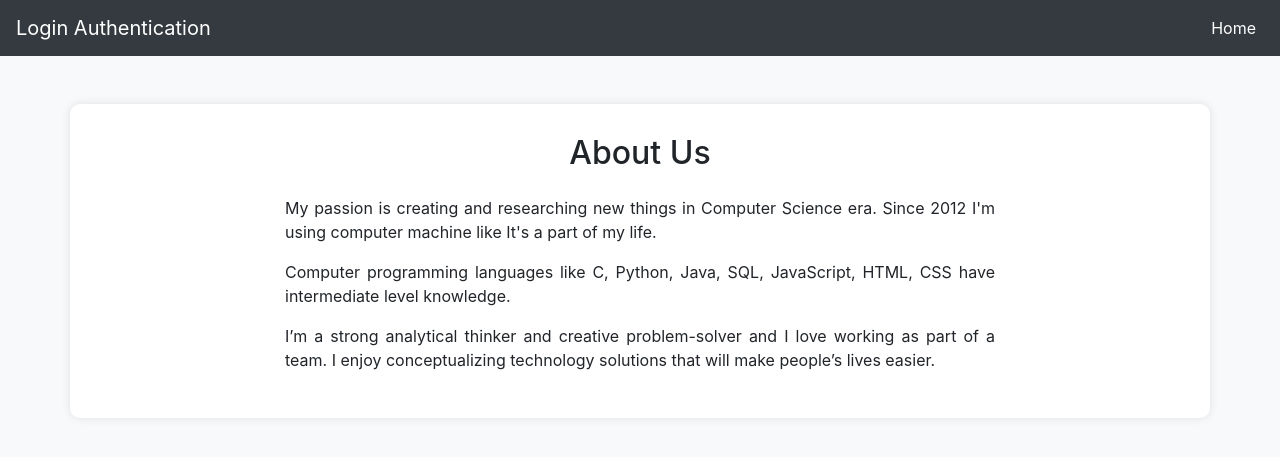
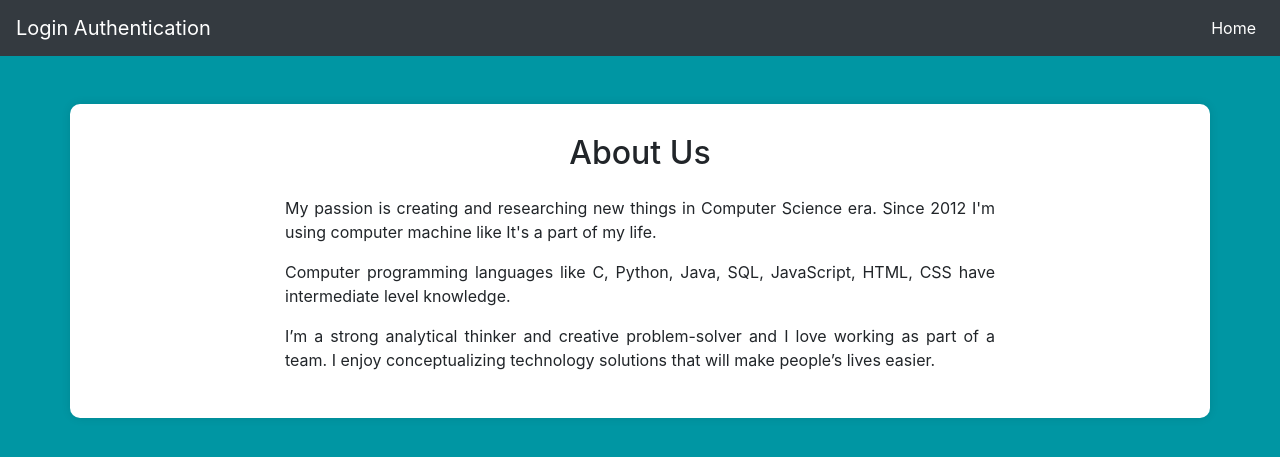
Before and after one commit to v2jarvis/Django_Practice, a Django app: page /about/ in a window 1280 px wide. Shown: the top 457 px of the page. Run offline with Django 4.2, Linux system fonts and the light colour scheme; some libraries are stand-ins or nearby versions.

Commit message:
add and modify the about html page

```diff
--- a/login_page/templates/about.html
+++ b/login_page/templates/about.html
@@ -10,7 +10,7 @@
     <!-- <link href="https://cdn.jsdelivr.net/npm/bootstrap@5.3.2/dist/css/bootstrap.min.css" rel="stylesheet" integrity="sha384-T3c6CoIi6uLrA9TneNEoa7RxnatzjcDSCmG1MXxSR1GAsXEV/Dwwykc2MPK8M2HN" crossorigin="anonymous"> -->
     <style>
         body {
-            background-color: #f8f9fa;
+            background-color: #0096A3;
         }
 
         .navbar {
```
